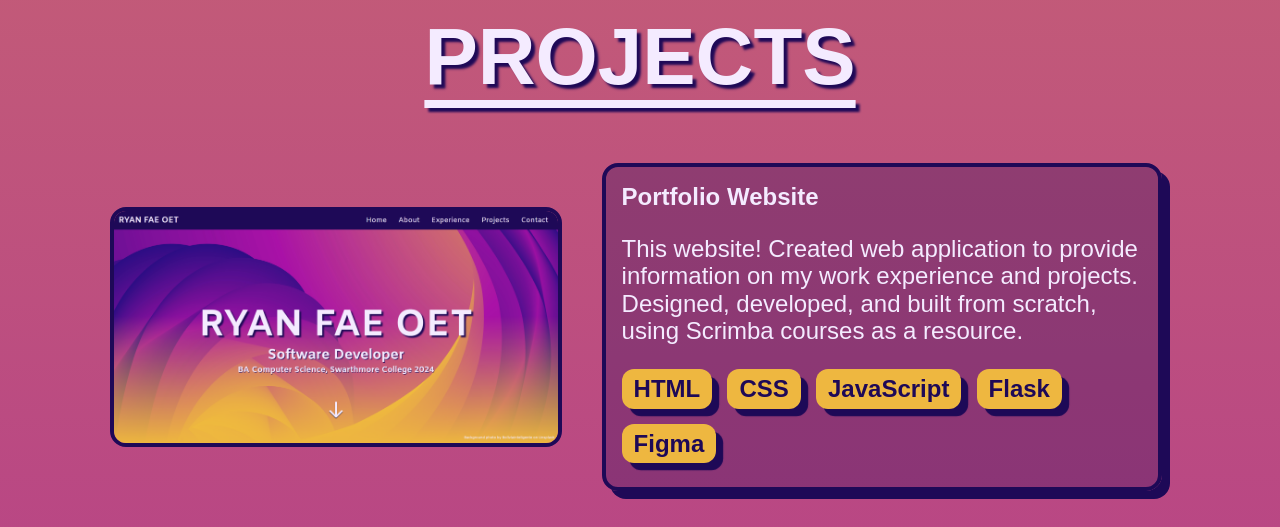
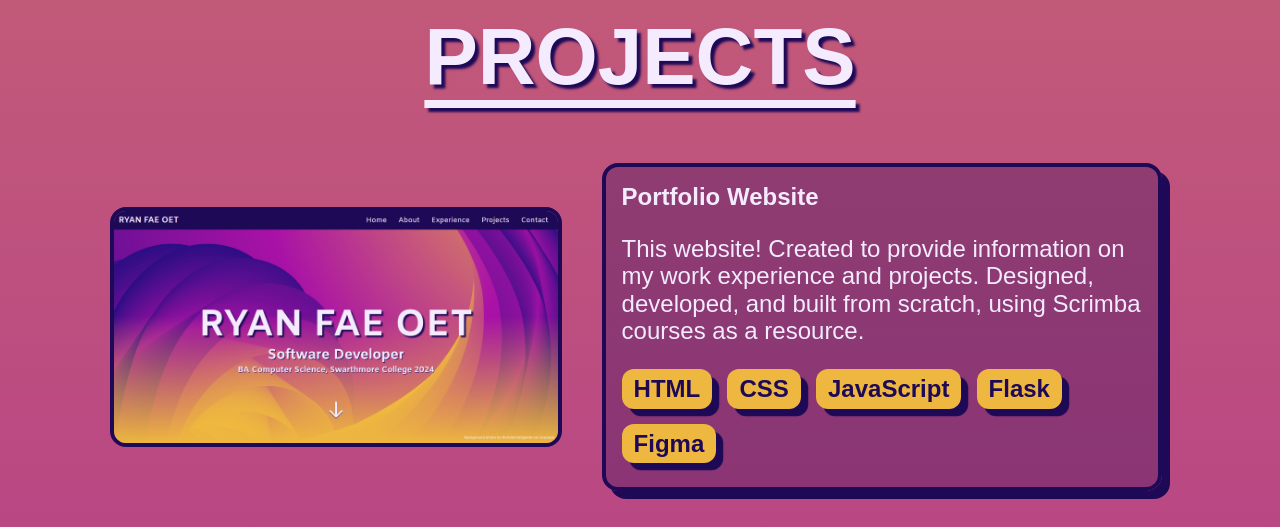
Before and after one commit to Num3ra1s/Portfolio-Website, a Flask app: page / in a window 1280 px wide. Shown: the part 3484-4011 px from the top of the page. Run offline with Flask 3, Linux system fonts and the light colour scheme; some libraries are stand-ins or nearby versions; some web fonts are replaced.

Commit message:
Edited text

```diff
--- a/templates/index.html
+++ b/templates/index.html
@@ -138,7 +138,7 @@ LICENSE file in the root directory of this source tree.  -->
               <div class="card">
                 <div class="card__wrapper">
                   <p class="card__title">Portfolio Website</p>
-                  <p class="card__text">This website! Created web application to provide information on my work experience and projects. Designed, developed, and built from scratch, using Scrimba courses as a resource.</p>
+                  <p class="card__text">This website! Created to provide information on my work experience and projects. Designed, developed, and built from scratch, using Scrimba courses as a resource.</p>
                   <ul class="card__skills">
                     <li class="skills__item">HTML</li>
                     <li class="skills__item">CSS</li>
```
